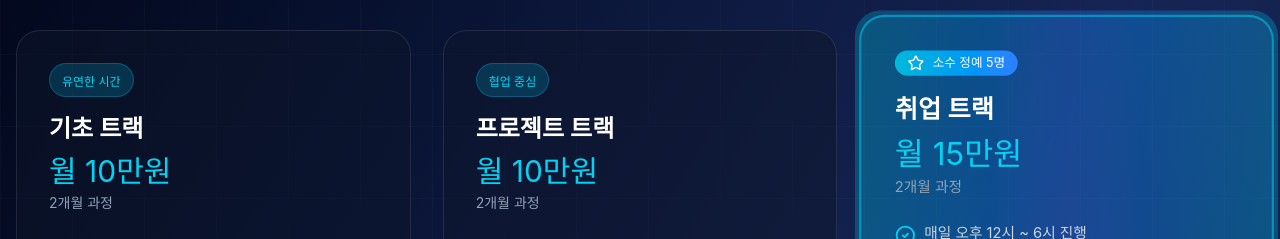
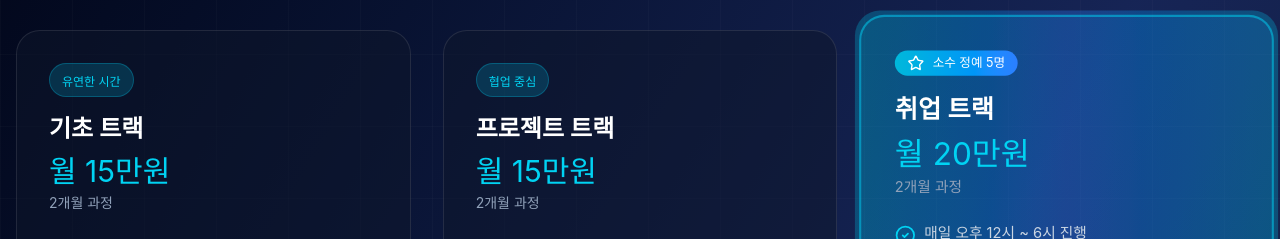
Before and after one commit to Yun-Jehyeok/tmmakers-page, a React (Vite) app: page / in a window 1280 px wide. Shown: the part 3120-3359 px from the top of the page. Built offline with nearby package versions, Linux system fonts and the light colour scheme; a web font is replaced by a local one.

Commit message:
edit price

```diff
--- a/src/components/ProgramTracks.tsx
+++ b/src/components/ProgramTracks.tsx
@@ -39,7 +39,7 @@ const tracks: Track[] = [
     {
         id: "basic",
         name: "기초 트랙",
-        price: "10만원",
+        price: "15만원",
         duration: "2개월 과정",
         badge: "유연한 시간",
         features: [
@@ -53,7 +53,7 @@ const tracks: Track[] = [
     {
         id: "project",
         name: "프로젝트 트랙",
-        price: "10만원",
+        price: "15만원",
         duration: "2개월 과정",
         badge: "협업 중심",
         features: [
@@ -68,7 +68,7 @@ const tracks: Track[] = [
     {
         id: "premium",
         name: "취업 트랙",
-        price: "15만원",
+        price: "20만원",
         duration: "2개월 과정",
         isPremium: true,
         badge: "소수 정예 5명",
```
